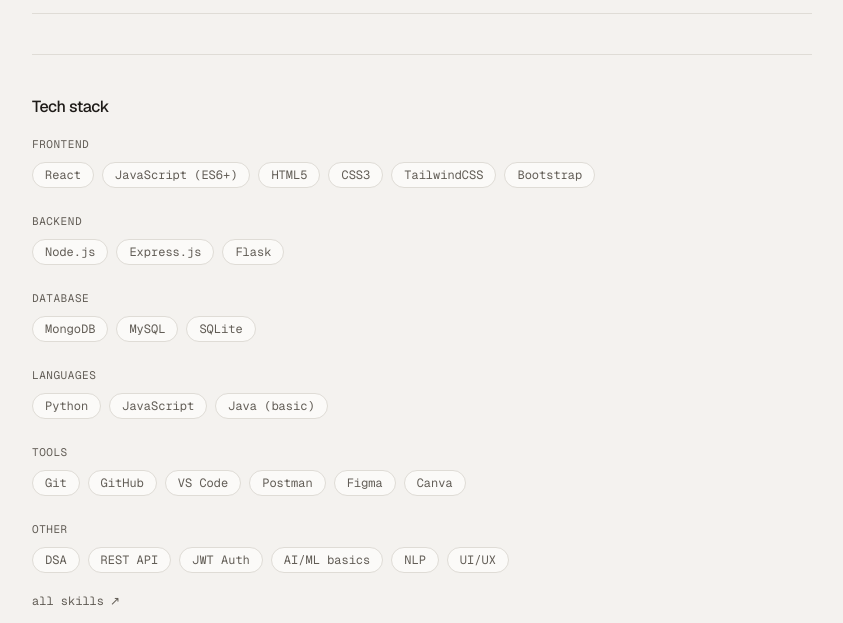
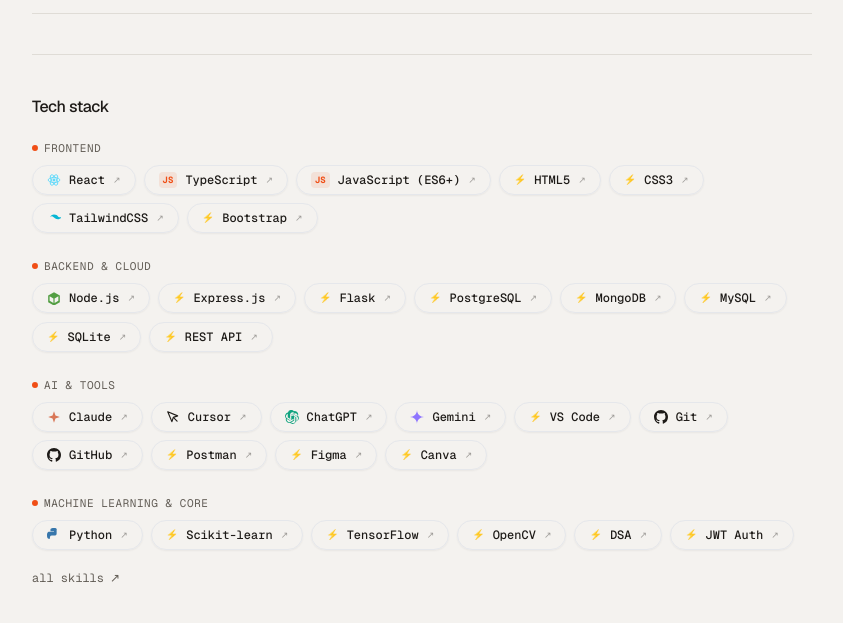
Before and after one commit to MannyG3/mayur-portfolio, a React (Vite) app in the folder client/: page / in a window 1280 px wide. Shown: the part 2640-3263 px from the top of the page, without its empty margins (218-1061 px from the left). Built offline with nearby package versions, Linux system fonts and the light colour scheme.

Commit message:
feat: match ashishgogula.in tech stack design with pill badges, SVG icons, and AI tools

```diff
--- a/client/src/components/SearchDock.jsx
+++ b/client/src/components/SearchDock.jsx
@@ -40,7 +40,10 @@
     const items = [
       ...routes,
       ...projects.map(project => ({ label: project.title, path: project.link, external: true })),
-      ...Object.values(skillGroups).flat().map(skill => ({ label: skill, path: '/skills' })),
+      ...Object.values(skillGroups).flat().map(skill => {
+        const label = typeof skill === 'string' ? skill : skill.name
+        return { label, path: '/skills' }
+      }),
       { label: profile.email, path: `mailto:${profile.email}`, external: true },
     ]
     return normalized ? items.filter(item => item.label.toLowerCase().includes(normalized)).slice(0, 8) : items.slice(0, 6)
--- a/client/src/data/portfolio.js
+++ b/client/src/data/portfolio.js
@@ -181,10 +181,43 @@
 ]
 
 export const skillGroups = {
-  Frontend: ['React', 'JavaScript (ES6+)', 'HTML5', 'CSS3', 'TailwindCSS', 'Bootstrap'],
-  Backend: ['Node.js', 'Express.js', 'Flask'],
-  Database: ['MongoDB', 'MySQL', 'SQLite'],
-  Languages: ['Python', 'JavaScript', 'Java (basic)'],
-  Tools: ['Git', 'GitHub', 'VS Code', 'Postman', 'Figma', 'Canva'],
-  Other: ['DSA', 'REST API', 'JWT Auth', 'AI/ML basics', 'NLP', 'UI/UX'],
+  'Frontend': [
+    { name: 'React', href: 'https://react.dev' },
+    { name: 'TypeScript', href: 'https://www.typescriptlang.org/' },
+    { name: 'JavaScript (ES6+)', href: 'https://developer.mozilla.org/en-US/docs/Web/JavaScript' },
+    { name: 'HTML5', href: 'https://developer.mozilla.org/en-US/docs/Web/HTML' },
+    { name: 'CSS3', href: 'https://developer.mozilla.org/en-US/docs/Web/CSS' },
+    { name: 'TailwindCSS', href: 'https://tailwindcss.com/' },
+    { name: 'Bootstrap', href: 'https://getbootstrap.com/' },
+  ],
+  'Backend & Cloud': [
+    { name: 'Node.js', href: 'https://nodejs.org/' },
+    { name: 'Express.js', href: 'https://expressjs.com/' },
+    { name: 'Flask', href: 'https://flask.palletsprojects.com/' },
+    { name: 'PostgreSQL', href: 'https://www.postgresql.org/' },
+    { name: 'MongoDB', href: 'https://www.mongodb.com/' },
+    { name: 'MySQL', href: 'https://www.mysql.com/' },
+    { name: 'SQLite', href: 'https://www.sqlite.org/' },
+    { name: 'REST API', href: 'https://restfulapi.net/' },
+  ],
+  'AI & Tools': [
+    { name: 'Claude', href: 'https://www.anthropic.com/claude' },
+    { name: 'Cursor', href: 'https://www.cursor.com/' },
+    { name: 'ChatGPT', href: 'https://chatgpt.com/' },
+    { name: 'Gemini', href: 'https://gemini.google.com/' },
+    { name: 'VS Code', href: 'https://code.visualstudio.com/' },
+    { name: 'Git', href: 'https://git-scm.com/' },
+    { name: 'GitHub', href: 'https://github.com/' },
+    { name: 'Postman', href: 'https://www.postman.com/' },
+    { name: 'Figma', href: 'https://www.figma.com/' },
+    { name: 'Canva', href: 'https://www.canva.com/' },
+  ],
+  'Machine Learning & Core': [
+    { name: 'Python', href: 'https://www.python.org/' },
+    { name: 'Scikit-learn', href: 'https://scikit-learn.org/' },
+    { name: 'TensorFlow', href: 'https://www.tensorflow.org/' },
+    { name: 'OpenCV', href: 'https://opencv.org/' },
+    { name: 'DSA', href: 'https://en.wikipedia.org/wiki/Data_structure' },
+    { name: 'JWT Auth', href: 'https://jwt.io/' },
+  ],
 }
--- a/client/src/pages/Home.jsx
+++ b/client/src/pages/Home.jsx
@@ -8,6 +8,85 @@
 
 function ExternalArrow() {
   return <span aria-hidden className="editorial-arrow">↗</span>
+}
+
+function TechIcon({ name }) {
+  const n = name.toLowerCase()
+  if (n.includes('react')) {
+    return (
+      <svg className="w-3.5 h-3.5 text-[#61dafb]" viewBox="0 0 24 24" fill="currentColor">
+        <circle cx="12" cy="12" r="2.5" />
+        <g fill="none" stroke="currentColor" strokeWidth="1.5">
+          <ellipse cx="12" cy="12" rx="10" ry="4.5" />
+          <ellipse cx="12" cy="12" rx="10" ry="4.5" transform="rotate(60 12 12)" />
+          <ellipse cx="12" cy="12" rx="10" ry="4.5" transform="rotate(120 12 12)" />
+        </g>
+      </svg>
+    )
+  }
+  if (n.includes('claude')) {
+    return (
+      <svg className="w-3.5 h-3.5 text-[#d97757]" viewBox="0 0 24 24" fill="currentColor">
+        <path d="M12 2L14.5 9.5L22 12L14.5 14.5L12 22L9.5 14.5L2 12L9.5 9.5L12 2Z" />
+      </svg>
+    )
+  }
+  if (n.includes('cursor')) {
+    return (
+      <svg className="w-3.5 h-3.5 text-foreground" viewBox="0 0 24 24" fill="none" stroke="currentColor" strokeWidth="2" strokeLinecap="round" strokeLinejoin="round">
+        <path d="M3 3l7.07 16.97 2.51-7.39 7.39-2.51L3 3z" />
+        <path d="M13 13l6 6" />
+      </svg>
+    )
+  }
+  if (n.includes('chatgpt') || n.includes('openai')) {
+    return (
+      <svg className="w-3.5 h-3.5 text-[#10a37f]" viewBox="0 0 24 24" fill="currentColor">
+        <path d="M22.28 9.82a5.98 5.98 0 0 0-.52-4.91 6.05 6.05 0 0 0-6.51-2.9 6.06 6.06 0 0 0-10.27 2.17 5.98 5.98 0 0 0-4 2.9 6.05 6.05 0 0 0 .74 7.1 5.98 5.98 0 0 0 .51 4.91 6.05 6.05 0 0 0 6.51 2.9 5.98 5.98 0 0 0 4.28 1.91 6.05 6.05 0 0 0 5.77-4.2 5.99 5.99 0 0 0 4-2.9 6.05 6.05 0 0 0-.75-7.08zm-9.02 12.61a4.48 4.48 0 0 1-2.88-1.04l.14-.08 4.78-2.76a.79.79 0 0 0 .39-.68v-6.74l2.02 1.17a.07.07 0 0 1 .04.05v5.58a4.5 4.5 0 0 1-4.49 4.5zm-9.65-4.1a4.48 4.48 0 0 1-.54-3.01l.14.08 4.78 2.76a.79.79 0 0 0 .79 0l5.83-3.37v2.33a.08.08 0 0 1-.03.06l-4.84 2.79a4.5 4.5 0 0 1-6.14-1.65zm-1.26-9.73a4.5 4.5 0 0 1 2.37-1.97v.17l0 5.51a.79.79 0 0 0 .39.68l5.83 3.37-2.02 1.17a.08.08 0 0 1-.07 0l-4.83-2.79a4.5 4.5 0 0 1-1.66-6.14zm16.6 3.86l-5.83-3.37 2.02-1.17a.08.08 0 0 1 .07 0l4.83 2.79a4.5 4.5 0 0 1-.65 8.11v-.17l0-5.51a.79.79 0 0 0-.44-.69zm2.15-4.55a4.48 4.48 0 0 1 .53 3.01l-.14-.08-4.78-2.76a.79.79 0 0 0-.79 0l-5.83 3.37V9.12a.08.08 0 0 1 .03-.06l4.84-2.79a4.5 4.5 0 0 1 6.14 1.65zm-10.36 1.07l.01 6.74-2.02-1.17a.07.07 0 0 1-.04-.05V8.38a4.5 4.5 0 0 1 7.37-3.45l-.14.08-4.78 2.76a.79.79 0 0 0-.4.68z" />
+      </svg>
+    )
+  }
+  if (n.includes('gemini')) {
+    return (
+      <svg className="w-3.5 h-3.5 text-[#8e75ff]" viewBox="0 0 24 24" fill="currentColor">
+        <path d="M12 0C12 6.627 6.627 12 0 12C6.627 12 12 17.373 12 24C12 17.373 17.373 12 24 12C17.373 12 12 6.627 12 0Z" />
+      </svg>
+    )
+  }
+  if (n.includes('python')) {
+    return (
+      <svg className="w-3.5 h-3.5 text-[#3776ab]" viewBox="0 0 24 24" fill="currentColor">
+        <path d="M11.92 0C5.56 0 5.93 2.76 5.93 2.76l.01 2.86h6.07v.86H3.64S0 6.06 0 12.46c0 6.4 3.17 6.16 3.17 6.16h1.9v-2.66s-.11-3.17 3.17-3.17h5.24s3.02.05 3.02-2.95V3.64S18.58 0 11.92 0z" />
+      </svg>
+    )
+  }
+  if (n.includes('node')) {
+    return (
+      <svg className="w-3.5 h-3.5 text-[#539e43]" viewBox="0 0 24 24" fill="currentColor">
+        <path d="M12 2L2 7.8v11.4L12 25l10-5.8V7.8L12 2zm-1 18.5l-6.5-3.8v-7.5L11 13v7.5zm2 0V13l6.5-3.8v7.5L13 20.5z" />
+      </svg>
+    )
+  }
+  if (n.includes('tailwind')) {
+    return (
+      <svg className="w-3.5 h-3.5 text-[#06b6d4]" viewBox="0 0 24 24" fill="currentColor">
+        <path d="M12 6c-3.3 0-5.5 1.7-6.6 4.9 1.1-1.6 2.5-2.2 4.1-1.6 1 .4 1.7 1.1 2.5 1.9 1.3 1.3 2.8 2.8 6.6 2.8 3.3 0 5.5-1.7 6.6-4.9-1.1 1.6-2.5 2.2-4.1 1.6-1-.4-1.7-1.1-2.5-1.9-1.3-1.3-2.8-2.8-6.6-2.8z" />
+      </svg>
+    )
+  }
+  if (n.includes('typescript') || n.includes('javascript')) {
+    return (
+      <span className="font-mono text-[9px] font-bold text-brand px-1 py-0.2 rounded bg-brand/10">JS</span>
+    )
+  }
+  if (n.includes('git') || n.includes('github')) {
+    return (
+      <svg className="w-3.5 h-3.5 text-foreground" viewBox="0 0 24 24" fill="currentColor">
+        <path d="M12 0C5.37 0 0 5.37 0 12c0 5.31 3.435 9.795 8.205 11.385.6.105.825-.255.825-.57 0-.285-.015-1.23-.015-2.235-3.015.555-3.795-.735-4.035-1.41-.135-.345-.72-1.41-1.23-1.695-.42-.225-1.02-.78-.015-.795.945-.015 1.62.87 1.845 1.23 1.08 1.815 2.805 1.305 3.495.99.105-.78.42-1.305.765-1.605-2.67-.3-5.46-1.335-5.46-5.925 0-1.305.465-2.385 1.23-3.225-.12-.3-.54-1.53.12-3.18 0 0 1.005-.315 3.3 1.23.96-.27 1.98-.405 3-.405s2.04.135 3 .405c2.295-1.56 3.3-1.23 3.3-1.23.66 1.65.24 2.88.12 3.18.765.84 1.23 1.905 1.23 3.225 0 4.605-2.805 5.625-5.475 5.925.435.375.81 1.095.81 2.22 0 1.605-.015 2.895-.015 3.3 0 .315.225.69.825.57A12.02 12.02 0 0024 12c0-6.63-5.37-12-12-12z" />
+      </svg>
+    )
+  }
+  return <span className="text-[10px]" aria-hidden>⚡</span>
 }
 
 function SectionTitle({ children, id }) {
@@ -234,18 +313,40 @@
 
       <section aria-labelledby="stack-title" className="editorial-section">
         <SectionTitle id="stack-title">Tech stack</SectionTitle>
-        <div className="editorial-stack">
+        <div className="editorial-stack space-y-6 mt-5">
           {Object.entries(skillGroups).map(([group, skills]) => (
             <div key={group} className="editorial-stack-group">
-              <h3>{group}</h3>
-              <ul>
-                {skills.map(skill => (
-                  <li key={skill}>
-                    <span className="chip-btn">
-                      {skill}
-                    </span>
-                  </li>
-                ))}
+              <h3 className="font-mono text-[11px] uppercase tracking-wider text-muted-foreground mb-2.5 flex items-center gap-1.5">
+                <span className="h-1.5 w-1.5 rounded-full bg-brand" />
+                {group}
+              </h3>
+              <ul className="flex flex-wrap gap-2.5">
+                {skills.map(skill => {
+                  const name = typeof skill === 'string' ? skill : skill.name
+                  const href = typeof skill === 'object' ? skill.href : undefined
+                  return (
+                    <li key={name}>
+                      {href ? (
+                        <a
+                          href={href}
+                          target="_blank"
+                          rel="noreferrer"
+                          onClick={playClickSound}
+                          className="inline-flex items-center gap-2 rounded-full border border-border bg-card px-3.5 py-1.5 text-xs font-mono font-medium text-foreground transition-all duration-200 hover:border-brand/50 hover:bg-neutral-200/50 dark:hover:bg-neutral-800/60 hover:text-brand hover:-translate-y-0.5 shadow-sm"
+                        >
+                          <TechIcon name={name} />
+                          <span>{name}</span>
+                          <span className="text-[9px] opacity-40 group-hover:opacity-100">↗</span>
+                        </a>
+                      ) : (
+                        <span className="inline-flex items-center gap-2 rounded-full border border-border bg-card px-3.5 py-1.5 text-xs font-mono font-medium text-foreground transition-all duration-200 hover:border-brand/40 hover:text-brand">
+                          <TechIcon name={name} />
+                          <span>{name}</span>
+                        </span>
+                      )}
+                    </li>
+                  )
+                })}
               </ul>
             </div>
           ))}
--- a/client/src/pages/Skills.jsx
+++ b/client/src/pages/Skills.jsx
@@ -19,66 +19,42 @@
 
 
 const SKILLS = [
-
   { name: 'React', group: 'Frontend' },
-
+  { name: 'TypeScript', group: 'Frontend' },
   { name: 'JavaScript (ES6+)', group: 'Frontend' },
-
   { name: 'HTML5', group: 'Frontend' },
-
   { name: 'CSS3', group: 'Frontend' },
-
   { name: 'TailwindCSS', group: 'Frontend' },
-
   { name: 'Bootstrap', group: 'Frontend' },
-
   { name: 'Node.js', group: 'Backend' },
-
   { name: 'Express.js', group: 'Backend' },
-
   { name: 'Flask', group: 'Backend' },
-
+  { name: 'PostgreSQL', group: 'Database' },
   { name: 'MongoDB', group: 'Database' },
-
   { name: 'MySQL', group: 'Database' },
-
   { name: 'SQLite', group: 'Database' },
-
+  { name: 'Claude', group: 'AI & Tools' },
+  { name: 'Cursor', group: 'AI & Tools' },
+  { name: 'ChatGPT', group: 'AI & Tools' },
+  { name: 'Gemini', group: 'AI & Tools' },
   { name: 'Python', group: 'Languages' },
-
   { name: 'JavaScript', group: 'Languages' },
-
-  { name: 'Java (basic)', group: 'Languages' },
-
+  { name: 'Java', group: 'Languages' },
   { name: 'Git', group: 'Tools' },
-
   { name: 'GitHub', group: 'Tools' },
-
   { name: 'VS Code', group: 'Tools' },
-
   { name: 'Postman', group: 'Tools' },
-
   { name: 'Figma', group: 'Tools' },
-
   { name: 'Canva', group: 'Tools' },
-
+  { name: 'Scikit-learn', group: 'AI & Tools' },
+  { name: 'TensorFlow', group: 'AI & Tools' },
+  { name: 'OpenCV', group: 'AI & Tools' },
   { name: 'DSA', group: 'Other' },
-
   { name: 'REST API', group: 'Other' },
-
   { name: 'JWT Auth', group: 'Other' },
-
-  { name: 'AI/ML basics', group: 'Other' },
-
-  { name: 'NLP', group: 'Other' },
-
-  { name: 'UI/UX', group: 'Other' },
-
 ]
 
-
-
-const GROUP_ORDER = ['All', 'Frontend', 'Backend', 'Database', 'Languages', 'Tools', 'Other']
+const GROUP_ORDER = ['All', 'Frontend', 'Backend', 'Database', 'AI & Tools', 'Languages', 'Tools', 'Other']
 
 
 
```
